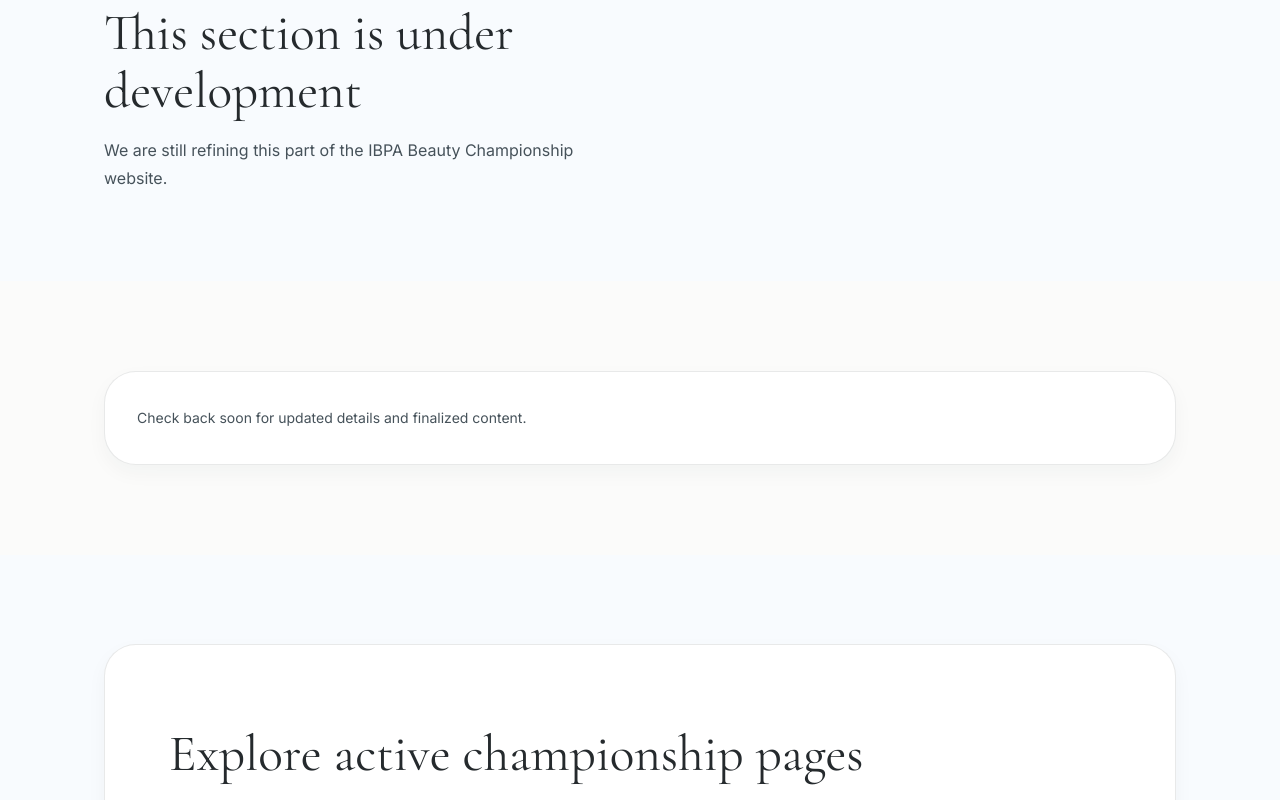
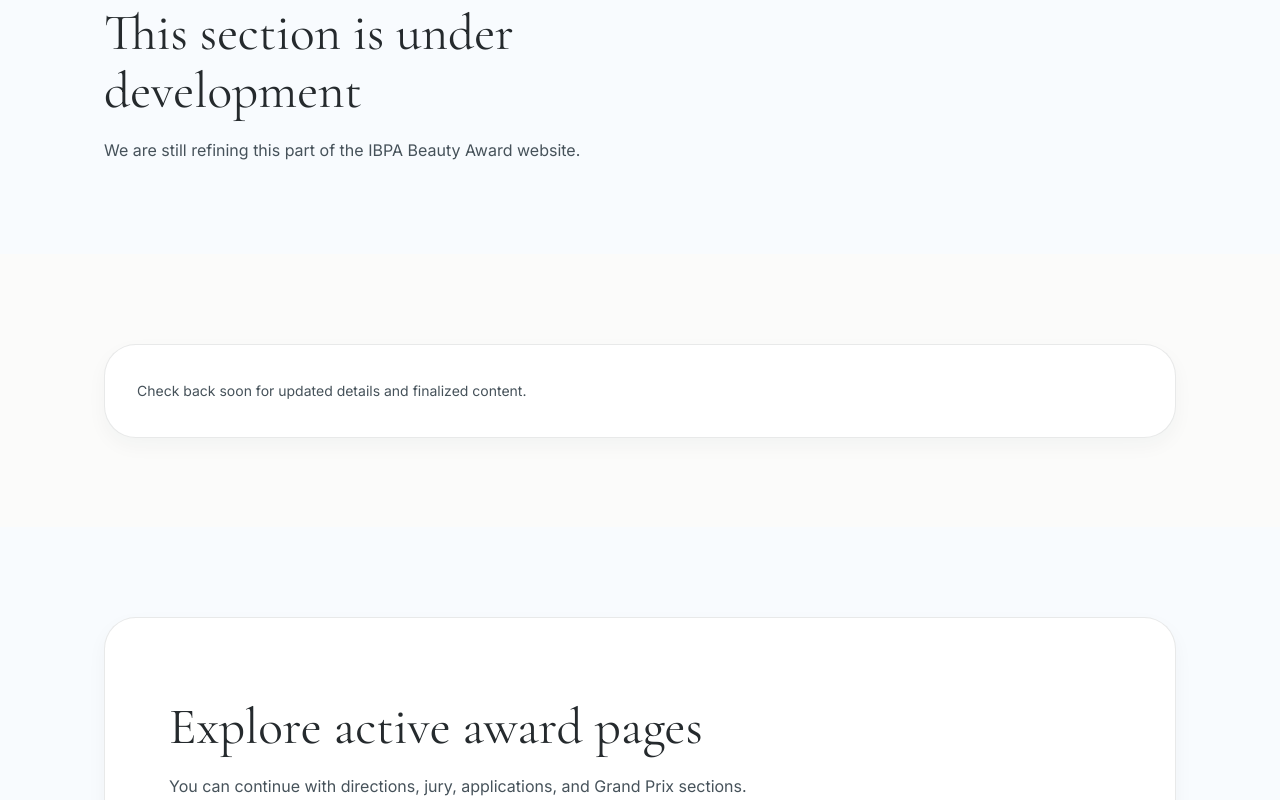
Before and after one commit to ibpaassoc/IBPA-FORUM, a Next.js app: page /under-development in a window 1280 px wide. Shown: the part 200-1000 px from the top of the page. Built offline with nearby package versions, Linux system fonts and the light colour scheme.

Commit message:
copy: replace Championship naming with Award across public/event messaging

```diff
--- a/app/(public)/apply/page.tsx
+++ b/app/(public)/apply/page.tsx
@@ -6,9 +6,9 @@
 import { PageSection } from "@/shared/components/public";
 
 export const metadata: Metadata = {
-  title: "Apply | IBPA Beauty Championship",
+  title: "Apply | IBPA Beauty Award",
   description:
-    "Submit your official participant application for the IBPA Beauty Championship.",
+    "Submit your official participant application for the IBPA Beauty Award.",
 };
 
 export default function ApplyPage() {
--- a/app/(public)/under-development/page.tsx
+++ b/app/(public)/under-development/page.tsx
@@ -10,7 +10,7 @@
       <PageHero
         eyebrow="In Progress"
         title="This section is under development"
-        description="We are still refining this part of the IBPA Beauty Championship website."
+        description="We are still refining this part of the IBPA Beauty Award website."
       />
       <PageSection>
         <div className="page-card rounded-(--radius-lg) p-8">
@@ -20,10 +20,10 @@
         </div>
       </PageSection>
       <CTASection
-        title="Explore active championship pages"
-        description="You can continue with categories, jury, applications, and Grand Prix sections."
+        title="Explore active award pages"
+        description="You can continue with directions, jury, applications, and Grand Prix sections."
         primary={{ href: "/", label: "Back Home" }}
-        secondary={{ href: "/categories", label: "View Categories" }}
+        secondary={{ href: "/directions", label: "View Directions" }}
       />
     </main>
   );
--- a/app/layout.tsx
+++ b/app/layout.tsx
@@ -25,7 +25,7 @@
 });
 
 export const metadata: Metadata = {
-  title: "IBPA Beauty Championship 2026",
+  title: "IBPA Beauty Award 2026",
   description: "Official IBPA website",
   icons: {
     icon: "/logo.svg", // or "/favicon.ico"
--- a/features/email/templates/competitor-application-confirmed.ts
+++ b/features/email/templates/competitor-application-confirmed.ts
@@ -11,7 +11,7 @@
 }) {
   const paragraphs = [
     `Dear ${fullName},`,
-    "Your $50 USD payment for the IBPA Beauty Championship competitor application has been received successfully.",
+    "Your $50 USD payment for the IBPA Beauty Award competitor application has been received successfully.",
     `Your application for ${categoryName} / ${awardName} is now complete and has been submitted for review.`,
     "Our judges and admin team will review your materials and follow up with any next steps separately.",
   ];
--- a/features/email/templates/jury-application-received.ts
+++ b/features/email/templates/jury-application-received.ts
@@ -3,7 +3,7 @@
 export function juryApplicationReceived({ fullName }: { fullName: string }) {
   const paragraphs = [
     `Dear ${fullName},`,
-    "Thank you for applying to serve on the IBPA Beauty Championship jury panel.",
+    "Thank you for applying to serve on the IBPA Beauty Award jury panel.",
     "Your application has been received successfully and is now pending review by the IBPA team.",
   ];
 
--- a/features/email/templates/jury-rejected.ts
+++ b/features/email/templates/jury-rejected.ts
@@ -3,7 +3,7 @@
 export function juryRejected({ fullName }: { fullName: string }) {
   const paragraphs = [
     `Dear ${fullName},`,
-    "Thank you for your interest in serving on the IBPA Beauty Championship jury panel.",
+    "Thank you for your interest in serving on the IBPA Beauty Award jury panel.",
     "After careful review, we are not able to move forward with your application at this time. We appreciate the time and professionalism you invested in your submission.",
   ];
 
--- a/features/email/templates/layout.ts
+++ b/features/email/templates/layout.ts
@@ -4,7 +4,7 @@
   return `
     <div style="background:#fbfbfa;color:#252a2d;padding:32px;font-family:Inter,Arial,sans-serif;">
       <div style="max-width:640px;margin:0 auto;border:1px solid rgba(114,160,193,0.28);border-radius:24px;padding:32px;background:#ffffff;">
-        <p style="font-size:11px;letter-spacing:0.28em;text-transform:uppercase;color:#72a0c1;margin:0 0 12px;">IBPA Beauty Championship</p>
+        <p style="font-size:11px;letter-spacing:0.28em;text-transform:uppercase;color:#72a0c1;margin:0 0 12px;">IBPA Beauty Award</p>
         <h1 style="font-family:Georgia,serif;font-size:28px;line-height:1.2;margin:0 0 20px;color:#252a2d;">${title}</h1>
         <div style="font-size:15px;line-height:1.75;color:#46525a;">${htmlParagraphs}</div>
       </div>
```
Also changed, not shown: 1 other file (tests, documents, lock files or other folders).
